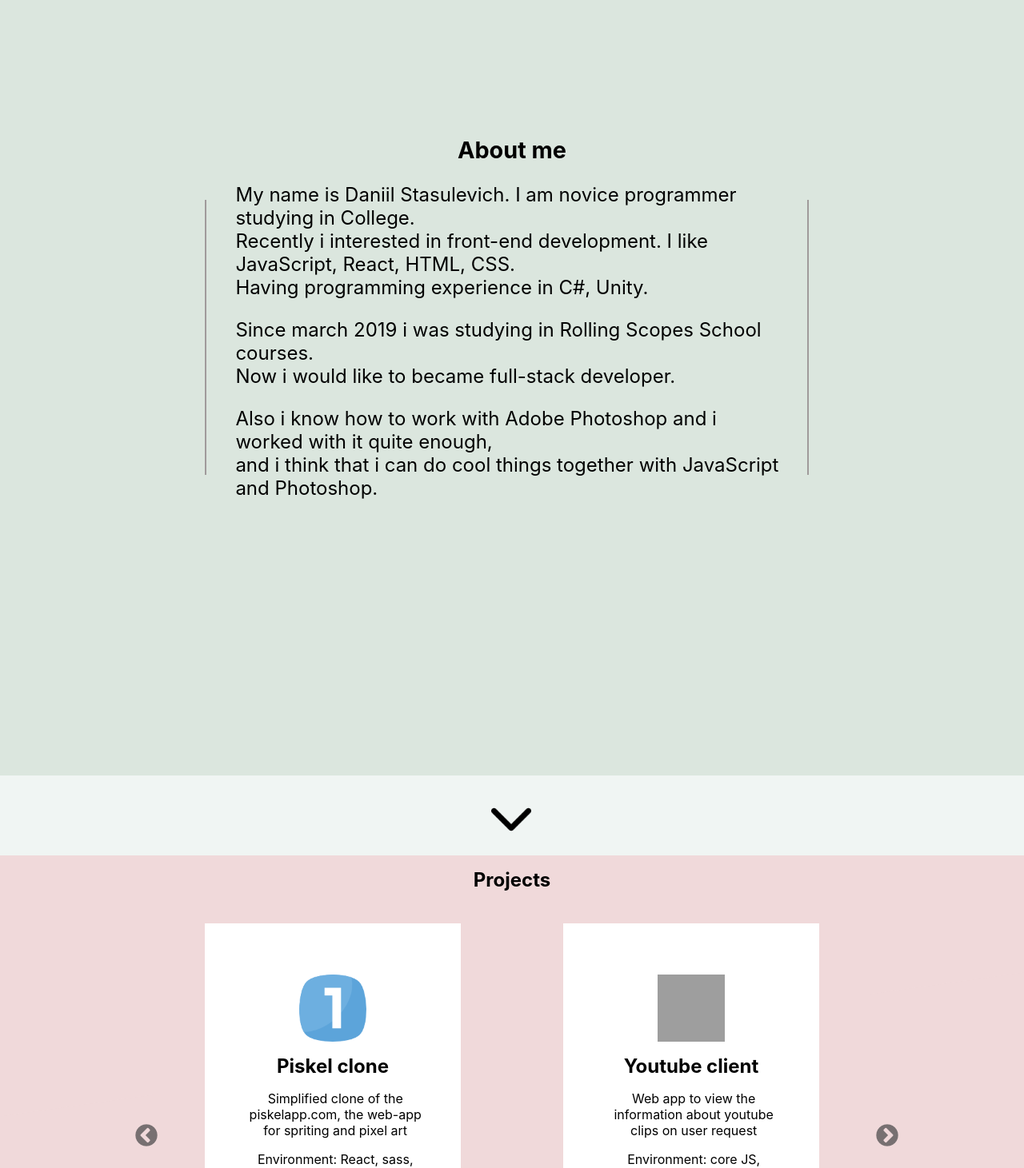
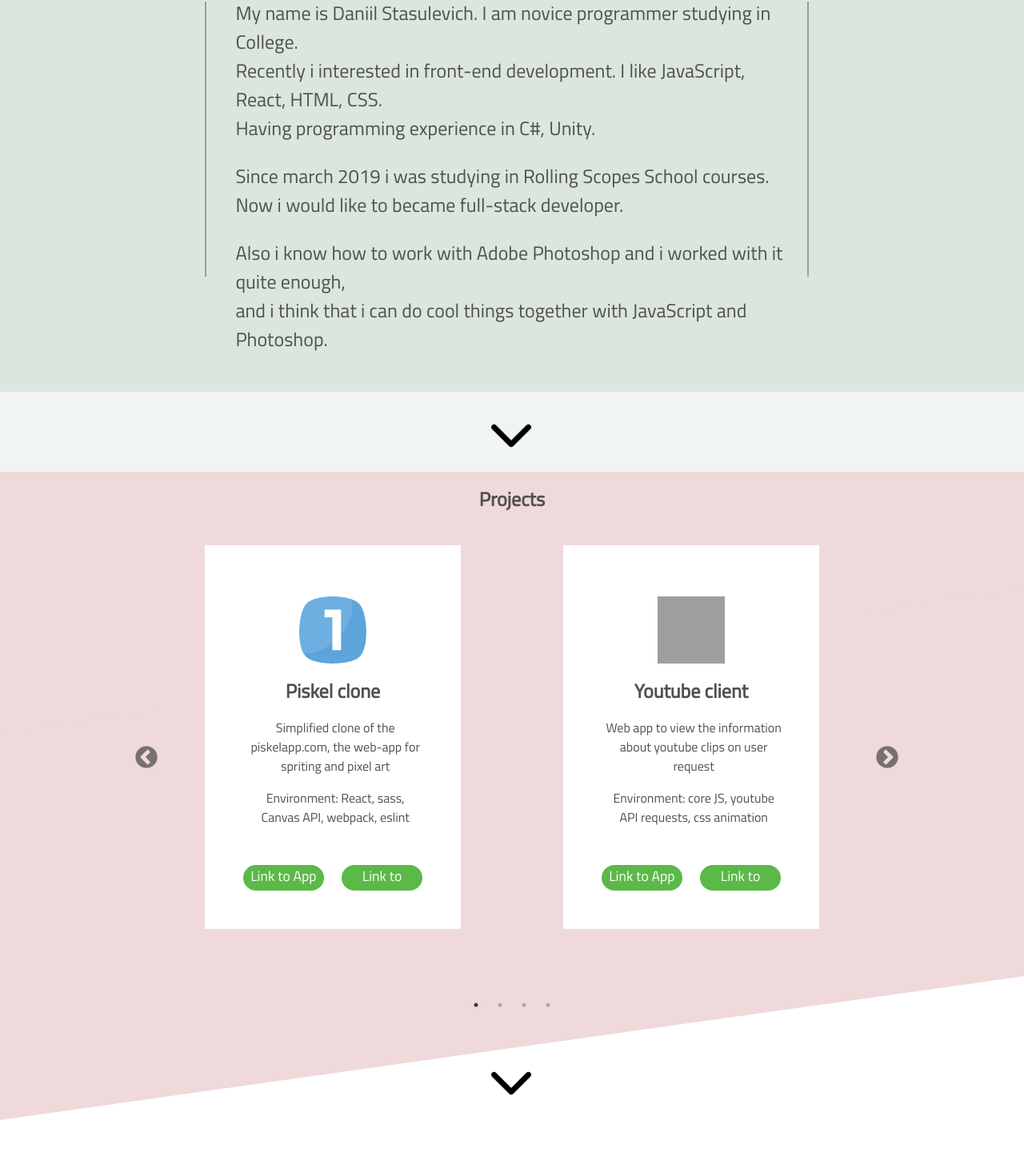
Before and after one commit to alexgrist14/cv, a React app: page / in a window 1280 px wide. Shown: the part 1018-2479 px from the top of the page at 80% size. Built offline with nearby package versions, Linux system fonts and the light colour scheme; grey boxes are pictures that could not be loaded.

Commit message:
feat: finish design

```diff
--- a/public/index.html
+++ b/public/index.html
@@ -11,6 +11,7 @@
     href="https://cdnjs.cloudflare.com/ajax/libs/slick-carousel/1.6.0/slick.min.css" />
   <link rel="stylesheet" type="text/css"
     href="https://cdnjs.cloudflare.com/ajax/libs/slick-carousel/1.6.0/slick-theme.min.css" />
+  <link href="https://fonts.googleapis.com/css?family=Titillium+Web&display=swap" rel="stylesheet">
   <link rel="apple-touch-icon" href="logo192.png" />
   <!--
       manifest.json provides metadata used when your web app is installed on a
--- a/src/components/Contacts.js
+++ b/src/components/Contacts.js
@@ -7,7 +7,7 @@ import Resume from '../Assets/resume-document.png';
 export default class Contacts extends Component {
     render() {
         return (
-            <div className="contacts">
+            <div id="contacts" className="contacts">
                 <div className="contacts__bg"></div>
                 <div className="contacts__content container">
                     <h3>Contacts</h3>
--- a/src/components/Projects.js
+++ b/src/components/Projects.js
@@ -16,7 +16,7 @@ export default class Projects extends Component {
         };
         return (
             <>
-                <div className="projects">
+                <div id="projects" className="projects">
                     <div className="projects__bg"></div>
                     <div className="projects__bg-2"></div>
                     <h3>Projects</h3>
@@ -71,7 +71,7 @@ export default class Projects extends Component {
                         </div>
                     </Slider>
                 </div>
-                <div className="arrow-pr"><img src={Arrow} alt="arrow" /></div>
+                <div className="arrow-pr"><a href="#skills"> <img src={Arrow} alt="arrow" /></a></div>
             </>
         );
     }
--- a/src/components/Skills.js
+++ b/src/components/Skills.js
@@ -12,7 +12,7 @@ import Arrow from '../Assets/arrow.png';
 export default class Skills extends Component {
     render() {
         return (
-            <div className="skills">
+            <div id="skills" className="skills">
                 <div className="skills__bg"></div>
                 <div className="skills__bg-2"></div>
                 <div className="skills__content container">
@@ -74,7 +74,7 @@ export default class Skills extends Component {
                         </div>
                     </div>
                 </div>
-                <div className="arrow"><img src={Arrow} alt="arrow" /></div>
+                <div className="arrow"><a href="#contacts"> <img src={Arrow} alt="arrow" /></a></div>
             </div>
         );
     }
--- a/src/components/Summary.js
+++ b/src/components/Summary.js
@@ -14,8 +14,8 @@ export default class Summary extends Component {
                         </div>
                     </div>
                 </div>
-                <div className="arrow"><img src={Arrow} alt="arrow" /></div>
-                <div className="about-me">
+                <div className="arrow"><a href="#about-me"> <img src={Arrow} alt="arrow" /></a></div>
+                <div id="about-me" className="about-me">
                     <div className="left-line"></div>
                     <div className="about-me__container">
                         <h2>About me</h2>
@@ -32,7 +32,7 @@ export default class Summary extends Component {
                     </div>
                     <div className="right-line"></div>
                 </div>
-                <div className="arrow"><img src={Arrow} alt="arrow" /></div>
+                <div className="arrow"><a href="#projects"> <img src={Arrow} alt="arrow" /></a></div>
 
             </>
         );
--- a/src/styles/projects.scss
+++ b/src/styles/projects.scss
@@ -105,12 +105,11 @@ main{
 }
 .arrow-pr{
     position: absolute;
-    z-index: -3;
+    z-index: 0;
     margin-top: 8vh;
     height: 100px;
-    background-color: #fff;
     img{
-        margin-top: 30px;
+        margin-top: 3vh;
         margin-left: 48vw;
         width: 50px;
         height: 50px;
--- a/src/styles/skills.scss
+++ b/src/styles/skills.scss
@@ -69,4 +69,8 @@
     .arrow{
         background-color: #dbe8f2 !important;
     }
+    span{
+        color: rgb(92, 174, 221);
+        font-weight: bold;
+    }
 }
--- a/src/styles/summary.scss
+++ b/src/styles/summary.scss
@@ -3,6 +3,13 @@
 }
 .arrow{
     background-color: $mainColor !important;
+}
+html{
+scroll-behavior: smooth;
+color: rgb(80, 80, 80);
+}
+*{
+    font-family: 'Titillium Web', sans-serif;
 }
 .introduction{
     height: 86vh;
@@ -19,7 +26,7 @@
     }
 }
 .classification{
-    color: rgb(221, 143, 112);
+    color: rgb(228, 106, 106);
 }
 .link{
     margin-top: 20px;
@@ -27,7 +34,7 @@
 
     a{
         color: inherit;
-        color: rgb(153, 211, 192);
+        color: rgb(107, 166, 177);
         text-decoration: none;
     }
 
@@ -43,9 +50,9 @@
     &__container{
         width: 54vw;
         font-size: 1.5rem;
-        padding-top: 50vh;
+        padding-top: 20vh;
         margin-left: 23vw;
-        height: 100vh;
+        height: 70vh;
     }
     h2{
         margin: 0;
@@ -54,7 +61,7 @@
     }
     .left-line{
         position: absolute;
-        top: 60vh;
+        top: 29vh;
 
         height: 43vh;
         margin-left: 20vw;
@@ -63,7 +70,7 @@
     .right-line{
         position: absolute;
         margin: 0;
-        top: 60vh;
+        top: 29vh;
         right: 21vw;
         height: 43vh;
 
```
Also changed, not shown: src/Assets/material-ul.png.
